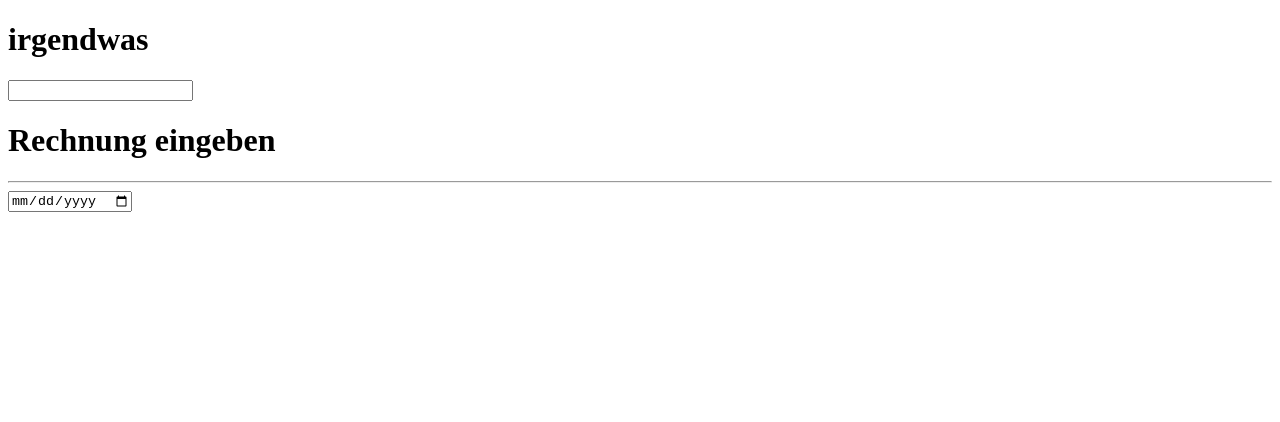
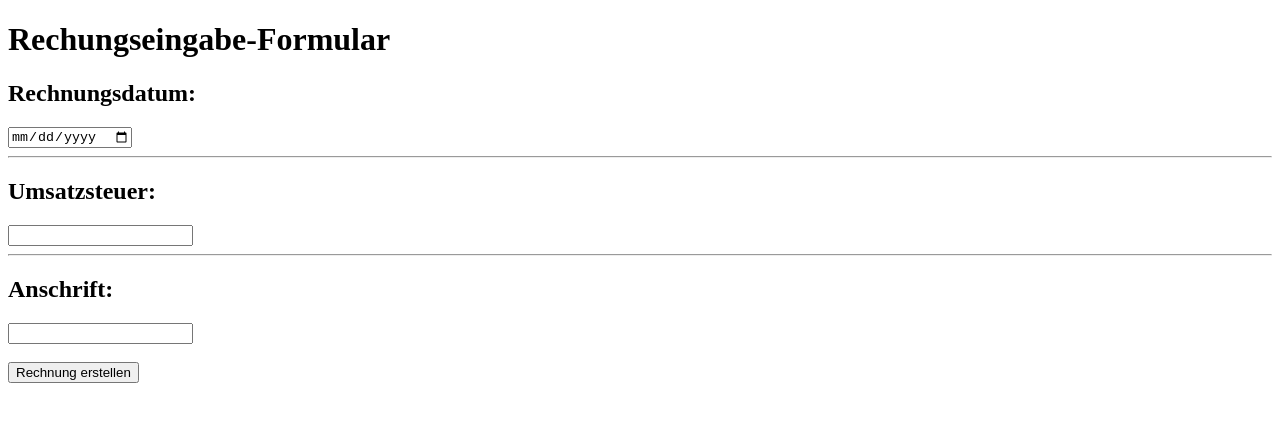
Before and after one commit to JoshDHBW/SystemA1, a plain HTML site: page index.html in a window 1280 px wide. Drawn offline with Linux system fonts and the light colour scheme.

Commit message:
index.html erweitert

```diff
--- a/index.html
+++ b/index.html
@@ -2,14 +2,23 @@
 <html lang="en">
 <head>
     <meta charset="UTF-8">
+    <script src="index.js"></script>
     <title>Title</title>
-    <h1>irgendwas</h1>
+    <h1>Rechungseingabe-Formular</h1>
 </head>
-<input>
-<h1>Rechnung eingeben</h1>
-<hr/>
+
 <form>
-<input name="Rechnungsdatum" type="date"></input>
+    <h2>Rechnungsdatum:</h2>
+    <input id="Rechnungsdatum" type="date"></input>
+    <hr/>
+    <h2>Umsatzsteuer:</h2>
+    <input id="Umsatzsteuernummer" type="number"></input>
+    <hr/>
+    <h2>Anschrift:</h2>
+    <input id="Anschrift" type="text">
+    <br>
+    <br>
+    <button> Rechnung erstellen</button>
 </form>
 </body>
 </html>
```
